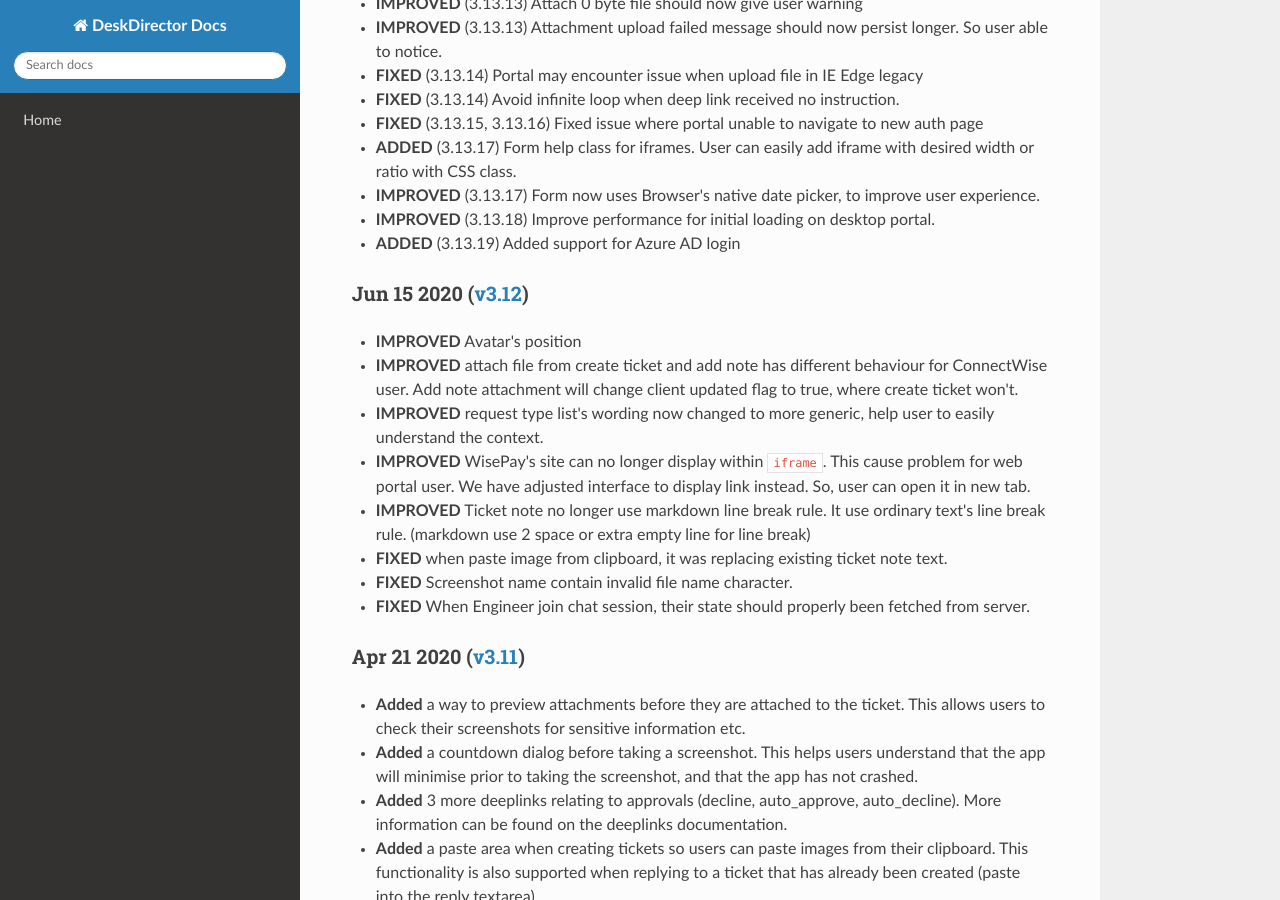
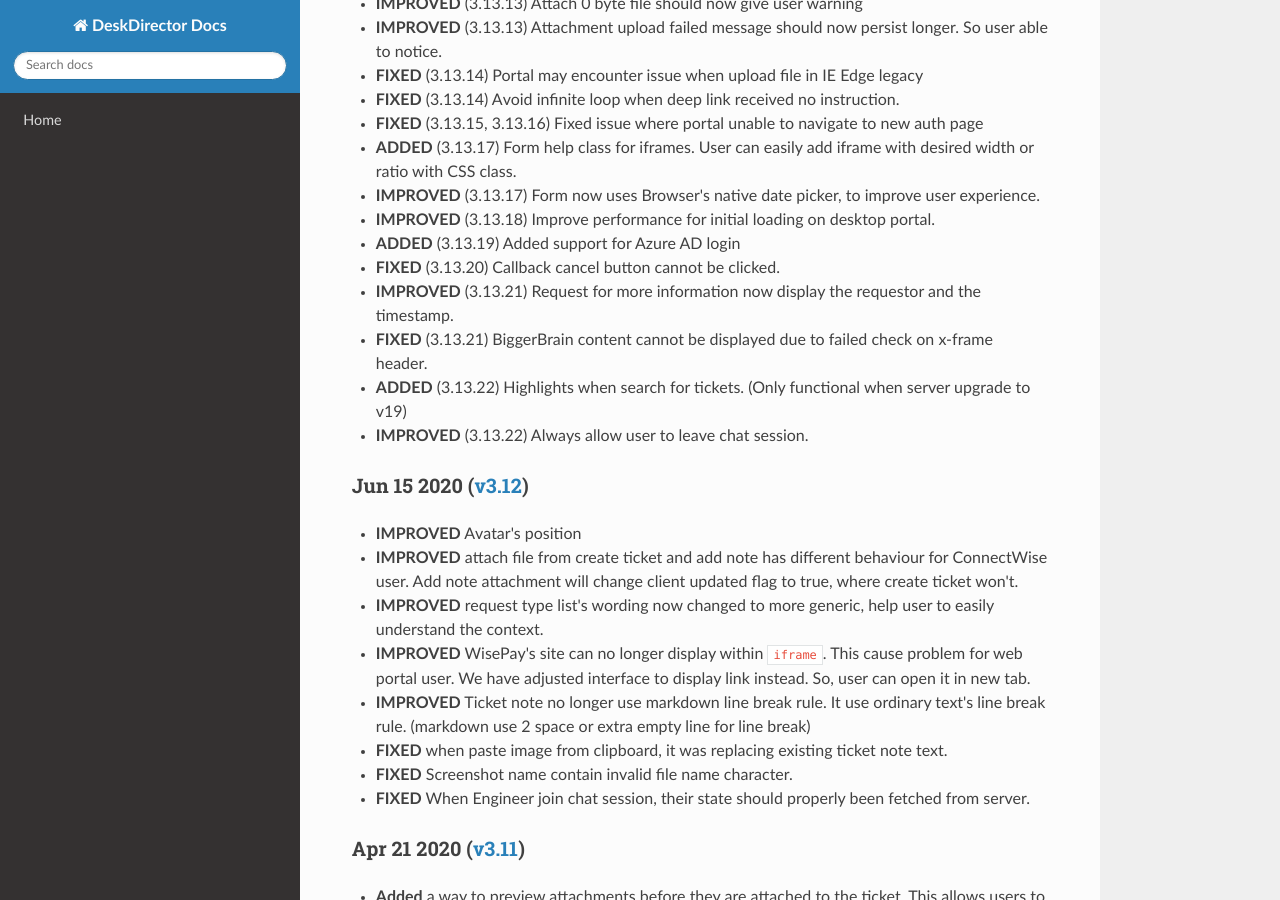
Before and after one commit to DeskDirector/docs, an MkDocs documentation site: the page built from docs/_release/portal/readme.md, in a window 1280 px wide and 900 px high, scrolled down 397 px. Built offline with MkDocs 1.6.1, drawn with Linux system fonts in a browser that asks for light colours; nearby versions of some CDN libraries; old or Windows-style settings are respelled for this version of MkDocs.

Commit message:
Update readme.md

```diff
--- a/docs/_release/portal/readme.md
+++ b/docs/_release/portal/readme.md
@@ -16,6 +16,11 @@
 - **IMPROVED** (3.13.17) Form now uses Browser's native date picker, to improve user experience.
 - **IMPROVED** (3.13.18) Improve performance for initial loading on desktop portal.
 - **ADDED** (3.13.19) Added support for Azure AD login
+- **FIXED** (3.13.20) Callback cancel button cannot be clicked.
+- **IMPROVED** (3.13.21) Request for more information now display the requestor and the timestamp.
+- **FIXED** (3.13.21) BiggerBrain content cannot be displayed due to failed check on x-frame header.
+- **ADDED** (3.13.22) Highlights when search for tickets. (Only functional when server upgrade to v19)
+- **IMPROVED** (3.13.22) Always allow user to leave chat session.
 
 ### Jun 15 2020 ([v3.12](v3.12))
 - **IMPROVED** Avatar's position
```
